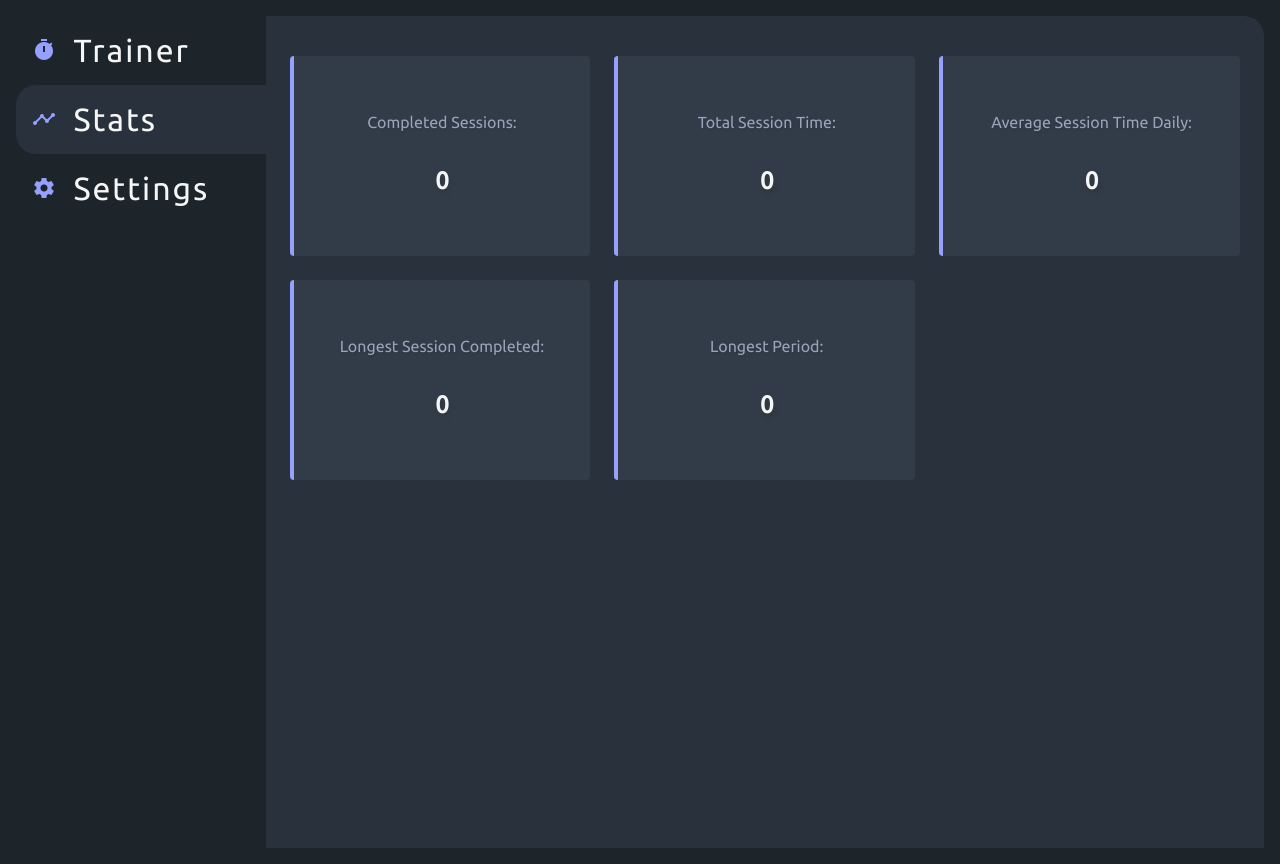
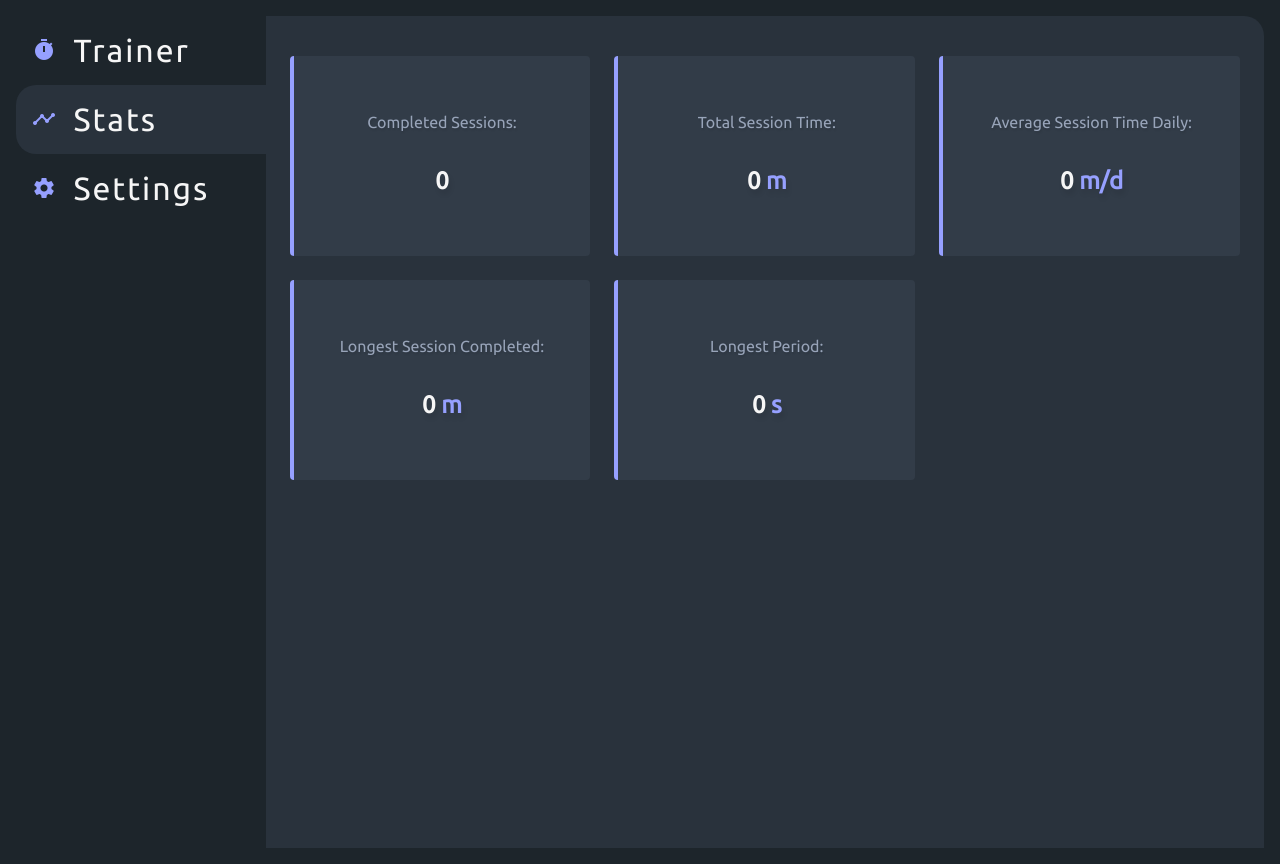
Before and after one commit to jaredami/meditation-trainer, an Angular app: page /stats in a window 1280 px wide. Built offline with nearby package versions, Linux system fonts and the light colour scheme; a web font is replaced by a local one; what @angular/fire would draw is missing.

Commit message:
Add units to stats and settings

```diff
--- a/src/app/components/settings/settings.component.html
+++ b/src/app/components/settings/settings.component.html
@@ -7,7 +7,7 @@
               (click)="updateSettings('startingPeriodLength', false)">
         <i class="material-icons">keyboard_arrow_down</i>
       </button>
-      <h2 class="settings-card__figure">{{ settings.startingPeriodLength }}</h2>
+      <h2 class="settings-card__figure">{{ settings.startingPeriodLength }} s</h2>
       <button class="settings-card__btn"
               (click)="updateSettings('startingPeriodLength', true)">
         <i class="material-icons">keyboard_arrow_up</i>
@@ -21,7 +21,7 @@
               (click)="updateSettings('startingSessionLength', false)">
         <i class="material-icons">keyboard_arrow_down</i>
       </button>
-      <h2 class="settings-card__figure">{{ settings.startingSessionLength }}</h2>
+      <h2 class="settings-card__figure">{{ settings.startingSessionLength }} m</h2>
       <button class="settings-card__btn"
               (click)="updateSettings('startingSessionLength', true)">
         <i class="material-icons">keyboard_arrow_up</i>
--- a/src/app/components/stats/stats.component.html
+++ b/src/app/components/stats/stats.component.html
@@ -1,22 +1,36 @@
 <div class="stats-container">
   <div class="stats-card">
     <p class="stats-card__label">Completed Sessions: </p>
-    <h2 class="stats-card__figure">{{ stats.completedSessions }}</h2>
+    <h2 class="stats-card__figure">
+      {{ stats.completedSessions }}
+    </h2>
   </div>
   <div class="stats-card">
     <p class="stats-card__label">Total Session Time: </p>
-    <h2 class="stats-card__figure">{{ stats.totalSessionTime }}</h2>
+    <h2 class="stats-card__figure">
+      {{ stats.totalSessionTime }}
+      <span class="stats-card__unit">m</span>
+    </h2>
   </div>
   <div class="stats-card">
     <p class="stats-card__label">Average Session Time Daily: </p>
-    <h2 class="stats-card__figure">{{ stats.averageSessionTime }}</h2>
+    <h2 class="stats-card__figure">
+      {{ stats.averageSessionTime }}
+      <span class="stats-card__unit">m/d</span>
+    </h2>
   </div>
   <div class="stats-card">
     <p class="stats-card__label">Longest Session Completed: </p>
-    <h2 class="stats-card__figure">{{ stats.longestSession }}</h2>
+    <h2 class="stats-card__figure">
+      {{ stats.longestSession }}
+      <span class="stats-card__unit">m</span>
+    </h2>
   </div>
   <div class="stats-card">
     <p class="stats-card__label">Longest Period: </p>
-    <h2 class="stats-card__figure">{{ stats.longestPeriod }}</h2>
+    <h2 class="stats-card__figure">
+      {{ stats.longestPeriod }}
+      <span class="stats-card__unit">s</span>
+    </h2>
   </div>
 </div>
--- a/src/app/components/stats/stats.component.scss
+++ b/src/app/components/stats/stats.component.scss
@@ -36,3 +36,7 @@
   color: $color-white;
   text-shadow: 2px 5px 5px rgba(0,0,0,0.1);
 }
+
+.stats-card__unit {
+  color: $color-primary-0;
+}
```
